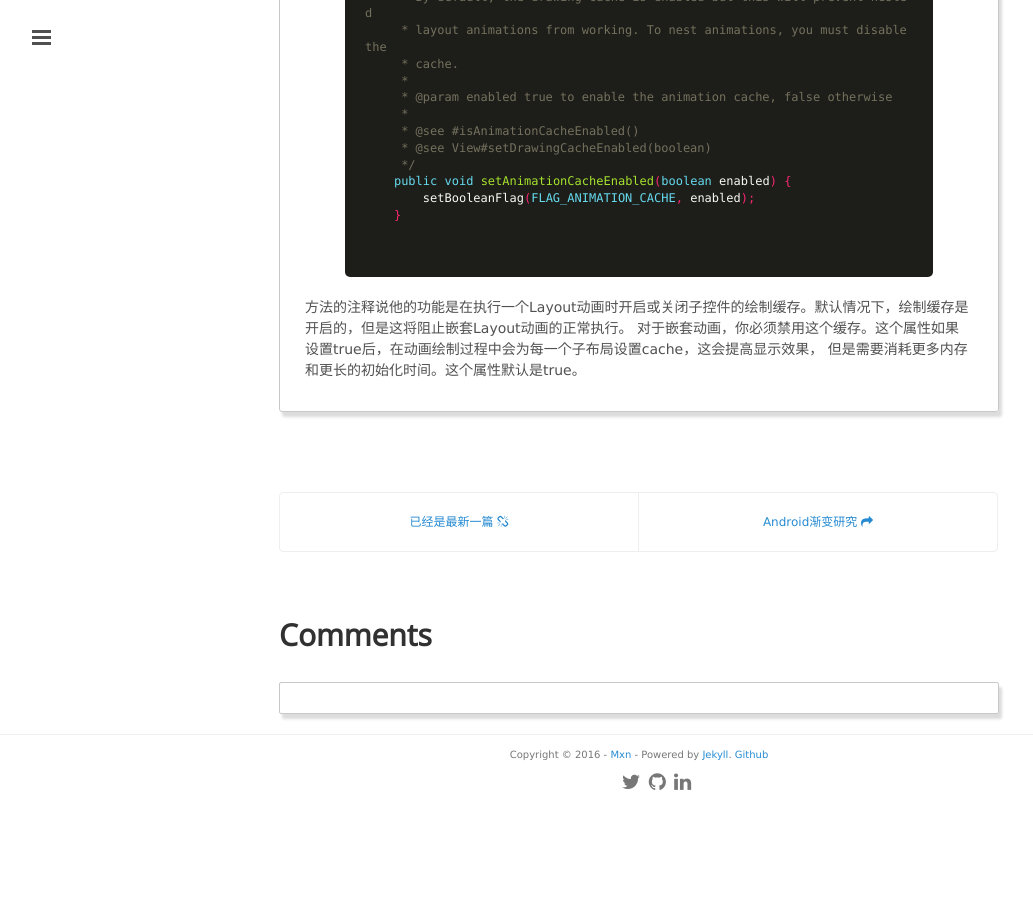
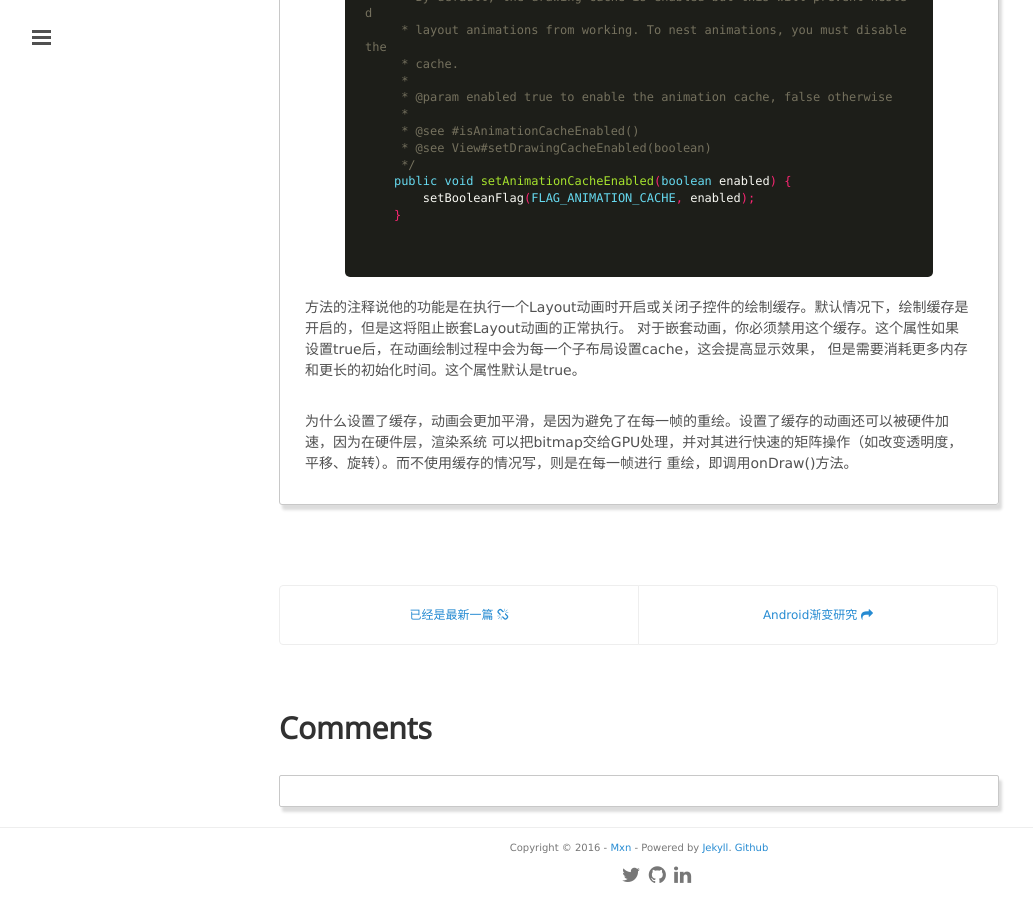
Before and after one commit to mxn21/mxn21.github.io, a Jekyll site: the page built from _posts/2016-1-5-DrawingCache解析.md, in a window 1280 px wide and 900 px high, scrolled down 6807 px. Shown: the whole window, without its empty margins (1-1034 px from the left). Built offline with Jekyll 4.4.1, drawn with Linux system fonts in a browser that asks for light colours; Markdown is read by kramdown in place of the engine named in the settings; comment, search, counter and statistics services are not loaded; before the commit the page ends 7614 px from its top, so only the background shows below that.

Commit message:
23423423

```diff
--- a/_posts/2016-1-5-DrawingCache解析.md
+++ b/_posts/2016-1-5-DrawingCache解析.md
@@ -298,3 +298,7 @@
 方法的注释说他的功能是在执行一个Layout动画时开启或关闭子控件的绘制缓存。默认情况下，绘制缓存是开启的，但是这将阻止嵌套Layout动画的正常执行。
 对于嵌套动画，你必须禁用这个缓存。这个属性如果设置true后，在动画绘制过程中会为每一个子布局设置cache，这会提高显示效果，
 但是需要消耗更多内存和更长的初始化时间。这个属性默认是true。
+
+为什么设置了缓存，动画会更加平滑，是因为避免了在每一帧的重绘。设置了缓存的动画还可以被硬件加速，因为在硬件层，渲染系统
+可以把bitmap交给GPU处理，并对其进行快速的矩阵操作（如改变透明度，平移、旋转）。而不使用缓存的情况写，则是在每一帧进行
+重绘，即调用onDraw()方法。
```
